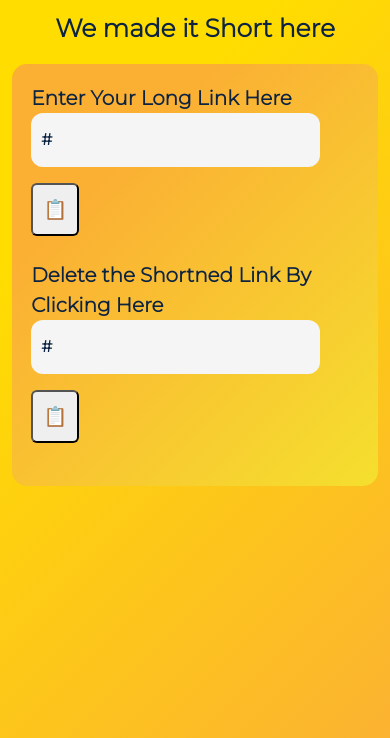
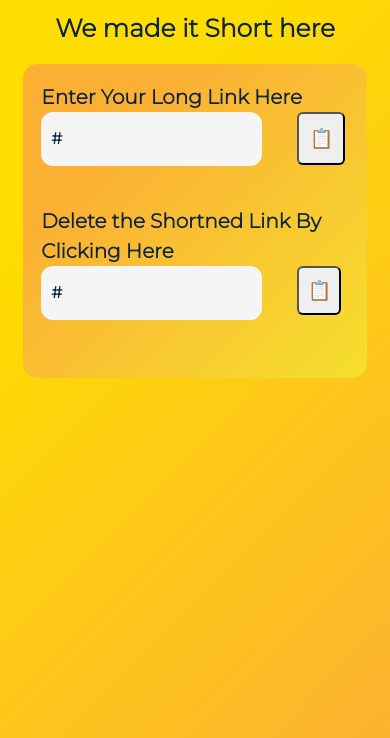
Before and after one commit to SHESHANKSK/urlshortner, a Flask app: template templates/result.html in a window 390 px wide. Shown: the part 56-794 px from the top of the page. Run offline with Flask 2, Linux system fonts and the light colour scheme; the template is opened without the code that fills it: most values are stand-ins (such as "Sample title", 1, 10 or a date in 2020); some libraries are stand-ins or nearby versions.

Commit message:
Fixed Responsiveness

```diff
--- a/templates/result.html
+++ b/templates/result.html
@@ -1,6 +1,6 @@
 {% extends 'base.html' %} {%block title%} URL Shortner: Get Your Shortned URL {%
 endblock %} {% block main %}
-<div class="container-span">
+<div class="container">
     <div class="row">
         <div class="col-lg-12">
             <p class="sub-head">We made it Short here</p>
@@ -8,10 +8,11 @@ endblock %} {% block main %}
                 <div class="row">
                     <div class="row">
                         <label for="shortned_url" class="sub-heading-form">Enter Your Long Link Here</label><br />
-                        <div class="col-md-11">
-                            <p class="long_url_output" id="shortned_url">{{short_url}}</p>
+                        <div class="col-10">
+                            <p class="long_url_output" id="shortned_url" style="overflow-wrap: break-word;
+                            ">{{short_url}}</p>
                         </div>
-                        <div class="col-md-1">
+                        <div class="col-2">
                             <button onclick="copyShortnedUrl()"
                                 style="padding: 10px; font-size: larger; border-radius: 6px">
                                 📋
@@ -20,15 +21,15 @@ endblock %} {% block main %}
                         <span></span><br />
                     </div>
 
-                    <div class="row">
+                    <div class="row" style="overflow-wrap: break-word;">
                         <label for="del_shortned_url" class="sub-heading-form">Delete the Shortned Link By Clicking
                             Here</label><br />
-                        <div class="col-md-11">
+                        <div class="col-10">
                             <p class="long_url_output" id="del_shortned_url">{{delete_url}}</p>
                         </div>
-                        <div class="col-md-1">
+                        <div class="col-2">
                             <button onclick="deleteShortnedUrl()"
-                                style="padding: 10px; font-size: larger; border-radius: 6px">
+                                style="padding: 8px; font-size: larger; border-radius: 6px">
                                 📋
                             </button>
                         </div>
```
Also changed, not shown: urlshortnerdb.sqlite3, 1 other file.
